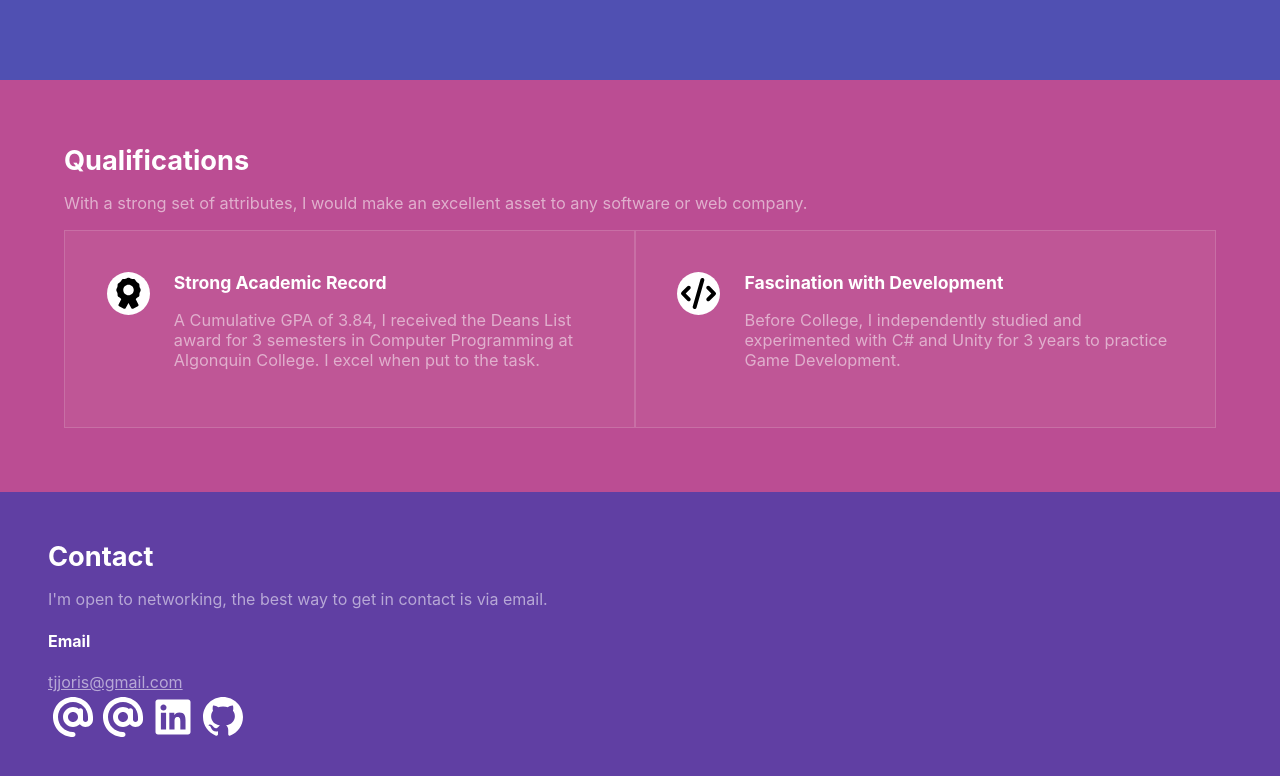
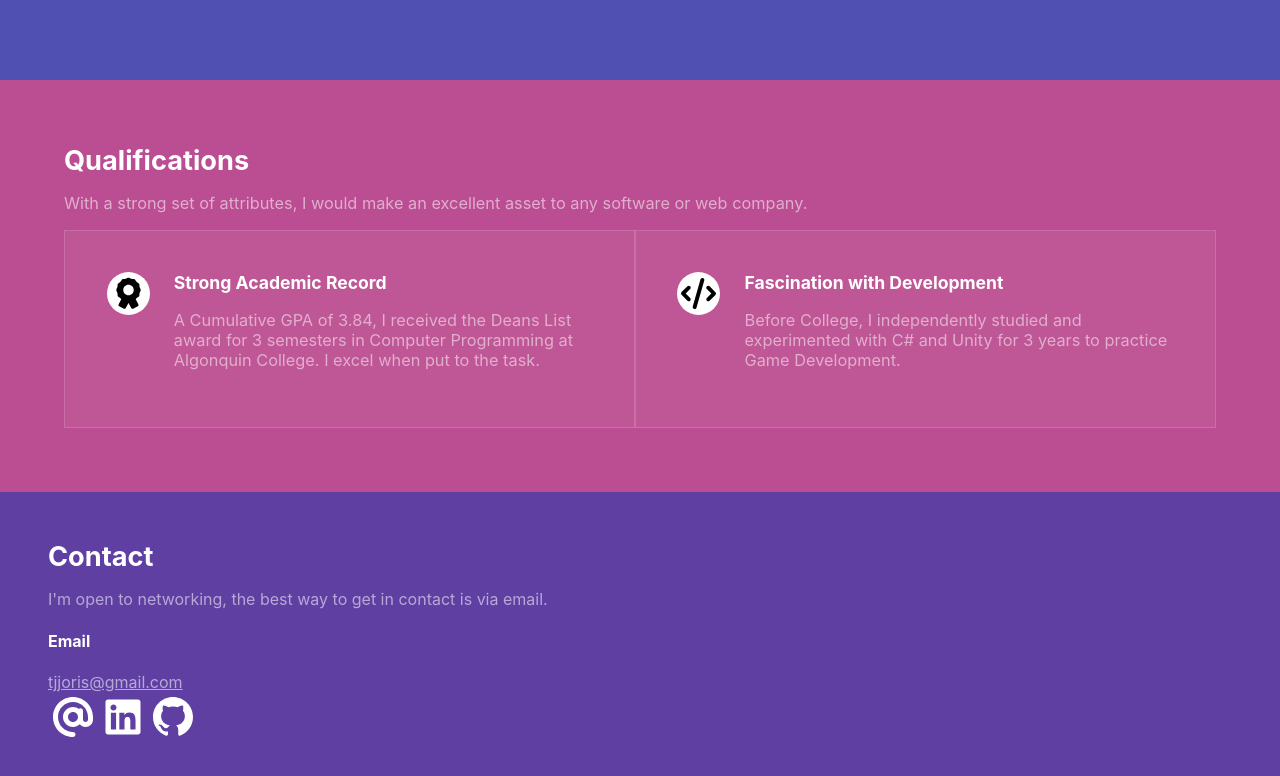
Before and after one commit to tjjoris/luke-j-react, a React (Vite) app: page / in a window 1280 px wide. Shown: the part 2526-3302 px from the top of the page. Built offline with nearby package versions, Linux system fonts and the light colour scheme.

Commit message:
using ContactIcon components for all contact icons in contact.

```diff
--- a/src/components/Contact.tsx
+++ b/src/components/Contact.tsx
@@ -12,13 +12,8 @@ export default function Contact() {
                 <a href="mailto:tjjoris@gmail.com">tjjoris@gmail.com</a>
 		<div className="icons" >
 		    <ContactIcon iconPath="icons/white/at-solid-full.svg" link="mailto:tjjoris@gmail.com" />
-		    <a href="mailto:tjjoris@gmail.com" >
-			<img className="icon" src="icons/white/at-solid-full.svg" />
-		    </a>
-		    <a href="https://www.linkedin.com/in/luke-johnson-172b25110/" target="_blank" rel="noopener noreferrer">
-			<img className="icon" src="icons/white/linkedin-brands-solid-full.svg" />
-		    </a>
-		    <img className="icon" src="icons/white/github-brands-solid-full.svg" />
+		    <ContactIcon iconPath="icons/white/linkedin-brands-solid-full.svg" link="https://www.linkedin.com/in/luke-johnson-172b25110/" />
+		    <ContactIcon iconPath="icons/white/github-brands-solid-full.svg" link="https://github.com/tjjoris" />
 		</div>
             </div>
         </div>
```
